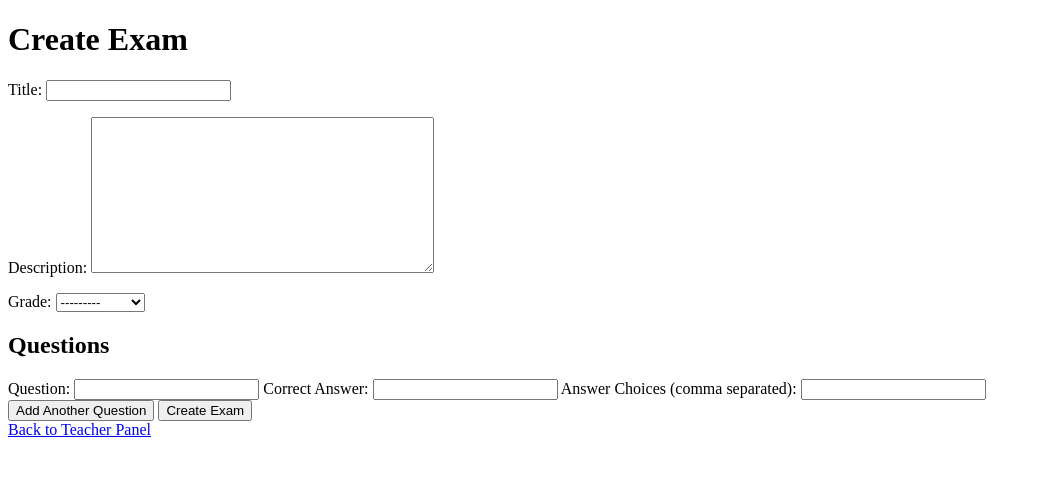
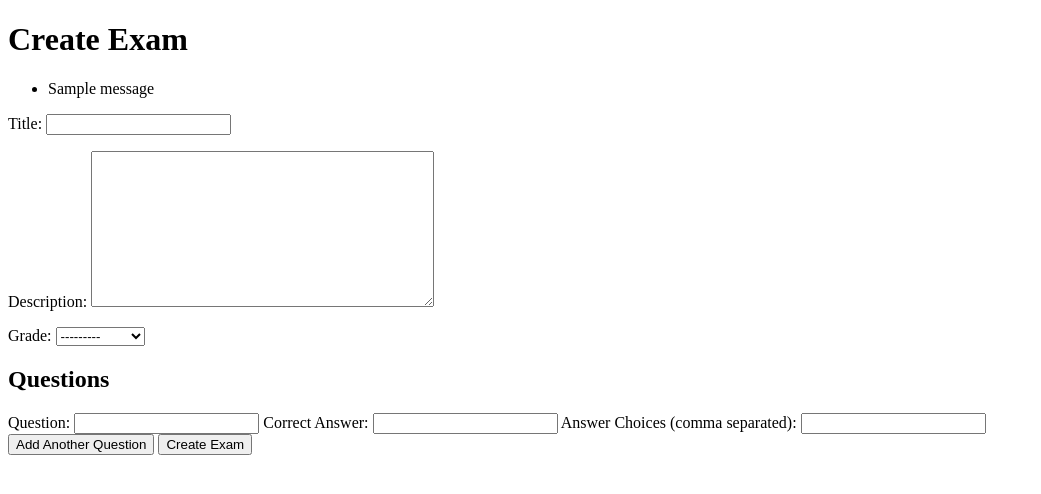
Before and after one commit to zsbati/ExamSystem, a Django app: page /exams/create/ in a window 1280 px wide. Shown: the top 494 px of the page, without its empty margins (0-1041 px from the left). Run offline with Django 4.2, Linux system fonts and the light colour scheme; a user stored in the database is signed in; tables that the repository leaves empty hold one stand-in row (values such as "Sample post"); one stand-in notice (Sample message) is shown.

Commit message:
exam creation properly formatted.

```diff
--- a/exams/models.py
+++ b/exams/models.py
@@ -2,6 +2,10 @@ from django.contrib.auth.models import User
 from django.db import models
 from django.db.models.signals import post_save
 from django.dispatch import receiver
+from django import forms
+
+
+# from .models import Exam
 
 
 class TeacherManager(models.Manager):
@@ -51,6 +55,12 @@ class Exam(models.Model):
         return f'{self.title} - Grade {self.grade}'
 
 
+class ExamForm(forms.ModelForm):
+    class Meta:
+        model = Exam
+        fields = ['title', 'description', 'grade']
+
+
 class Question(models.Model):
     exam = models.ForeignKey(Exam, related_name='questions', on_delete=models.CASCADE)
     question_text = models.TextField()
--- a/exams/urls.py
+++ b/exams/urls.py
@@ -19,4 +19,5 @@ urlpatterns = [
     path('teacher/homepage/', views.teacher_homepage, name='teacher_homepage'),
     path('remove_teacher/<int:teacher_id>/', views.remove_teacher, name='remove_teacher'),
     path('test/', views.test_template, name='test_template'),
+    path('success/', views.exam_success, name='exam_success'),
 ]
--- a/exams/views.py
+++ b/exams/views.py
@@ -193,7 +193,7 @@ def create_exam(request):
                 exam.teacher = request.user.teacher
             else:
                 messages.error(request, "You do not have an associated teacher account.")
-                return redirect('dashboard')
+                return redirect('create_exam')
             exam.save()
             question_count = len(request.POST.getlist('question_text_0'))
             for i in range(question_count):
@@ -207,10 +207,16 @@ def create_exam(request):
                     answer_choices=answer_choices.split(',')
                 )
                 question.save()
-            return redirect('teacher_list')
+            messages.success(request, 'Exam created successfully!')
+            return redirect('exam_success')
     else:
         exam_form = ExamForm()
     return render(request, 'exams/create_exam.html', {'exam_form': exam_form})
+
+
+@login_required
+def exam_success(request):
+    return render(request, 'exams/exam_success.html')
 
 
 @login_required
--- a/templates/dashboard.html
+++ b/templates/dashboard.html
@@ -12,7 +12,7 @@
                     <h3>Teachers</h3>
                     <a href="{% url 'create_teacher' %}" class="btn btn-primary btn-sm">Add Teacher</a>
                     {% if user|is_teacher or user|is_superuser %}
-                    <a href="{% url 'create_exam' %}" class="btn btn-primary btn-sm">Create Exam</a>
+                    <a href="{% url 'create_exam' %}" class="btn btn-primary" target="_blank">Create Exam</a>
                     {% endif %}
                 </div>
                 <div class="card-body">
@@ -89,7 +89,7 @@
     <div class="row">
         <div class="col-md-12 mb-4">
             {% if user|is_teacher or user|is_superuser %}
-            <a href="{% url 'create_exam' %}" class="btn btn-primary btn-sm">Create Exam</a>
+            <a href="{% url 'create_exam' %}" class="btn btn-primary" target="_blank">Create Exam</a>
             {% endif %}
         </div>
     </div>
--- a/templates/exams/create_exam.html
+++ b/templates/exams/create_exam.html
@@ -12,11 +12,11 @@
             const newQuestion = `
                 <div class='question'>
                     <label for='question_text_${questionCount}'>Question:</label>
-                    <input type='text' name='question_text_${questionCount}' required>
+                    <input type='text' id='question_text_${questionCount}' name='question_text_${questionCount}' required>
                     <label for='correct_answer_${questionCount}'>Correct Answer:</label>
-                    <input type='text' name='correct_answer_${questionCount}' required>
+                    <input type='text' id='correct_answer_${questionCount}' name='correct_answer_${questionCount}' required>
                     <label for='answer_choices_${questionCount}'>Answer Choices (comma separated):</label>
-                    <input type='text' name='answer_choices_${questionCount}' required>
+                    <input type='text' id='answer_choices_${questionCount}' name='answer_choices_${questionCount}' required>
                 </div>
             `;
             questionContainer.insertAdjacentHTML('beforeend', newQuestion);
@@ -25,23 +25,30 @@
 </head>
 <body>
 <h1>Create Exam</h1>
-<form method="POST">
+{% if messages %}
+<ul class="messages">
+    {% for message in messages %}
+    <li
+    {% if message.tags %} class="{{ message.tags }}"{% endif %}>{{ message }}</li>
+    {% endfor %}
+</ul>
+{% endif %}
+<form id="examForm" method="POST" action="{% url 'create_exam' %}">
     {% csrf_token %}
     {{ exam_form.as_p }}
     <h2>Questions</h2>
     <div id='questions'>
         <div class='question'>
             <label for='question_text_0'>Question:</label>
-            <input type='text' name='question_text_0' required>
+            <input type='text' id='question_text_0' name='question_text_0' required>
             <label for='correct_answer_0'>Correct Answer:</label>
-            <input type='text' name='correct_answer_0' required>
+            <input type='text' id='correct_answer_0' name='correct_answer_0' required>
             <label for='answer_choices_0'>Answer Choices (comma separated):</label>
-            <input type='text' name='answer_choices_0' required>
+            <input type='text' id='answer_choices_0' name='answer_choices_0' required>
         </div>
     </div>
     <button type='button' onclick='addQuestion()'>Add Another Question</button>
     <button type="submit">Create Exam</button>
 </form>
-<a href="{% url 'teacher_list' %}">Back to Teacher Panel</a>
 </body>
 </html>
--- a/templates/exams/teacher/homepage.html
+++ b/templates/exams/teacher/homepage.html
@@ -10,7 +10,7 @@
     <div>
         <a href="{% url 'change_own_password' %}" class="btn btn-warning">Change Password</a>
         <a href="{% url 'logout' %}" class="btn btn-danger">Logout</a>
-        <a href="{% url 'create_exam' %}" class="btn btn-primary">Create Exam</a>
+        <a href="{% url 'create_exam' %}" class="btn btn-primary" target="_blank">Create Exam</a>
     </div>
 </body>
 </html>
--- a/templates/home.html
+++ b/templates/home.html
@@ -10,7 +10,7 @@
         <br>You are registered as a student in grade {{ user.student.grade }}.
         {% elif user|is_teacher or user|is_superuser %}
         <br>You are registered as a teacher.
-        <a href="{% url 'create_exam' %}" class="btn btn-primary btn-sm">Create Exam</a>
+        <a href="{% url 'create_exam' %}" class="btn btn-primary" target="_blank">Create Exam</a>
         {% endif %}
         {% else %}
         Please log in to access your account.
```
Also changed, not shown: templates/exams/exam_success.html (added, +12 -0 lines), 1 other file.
